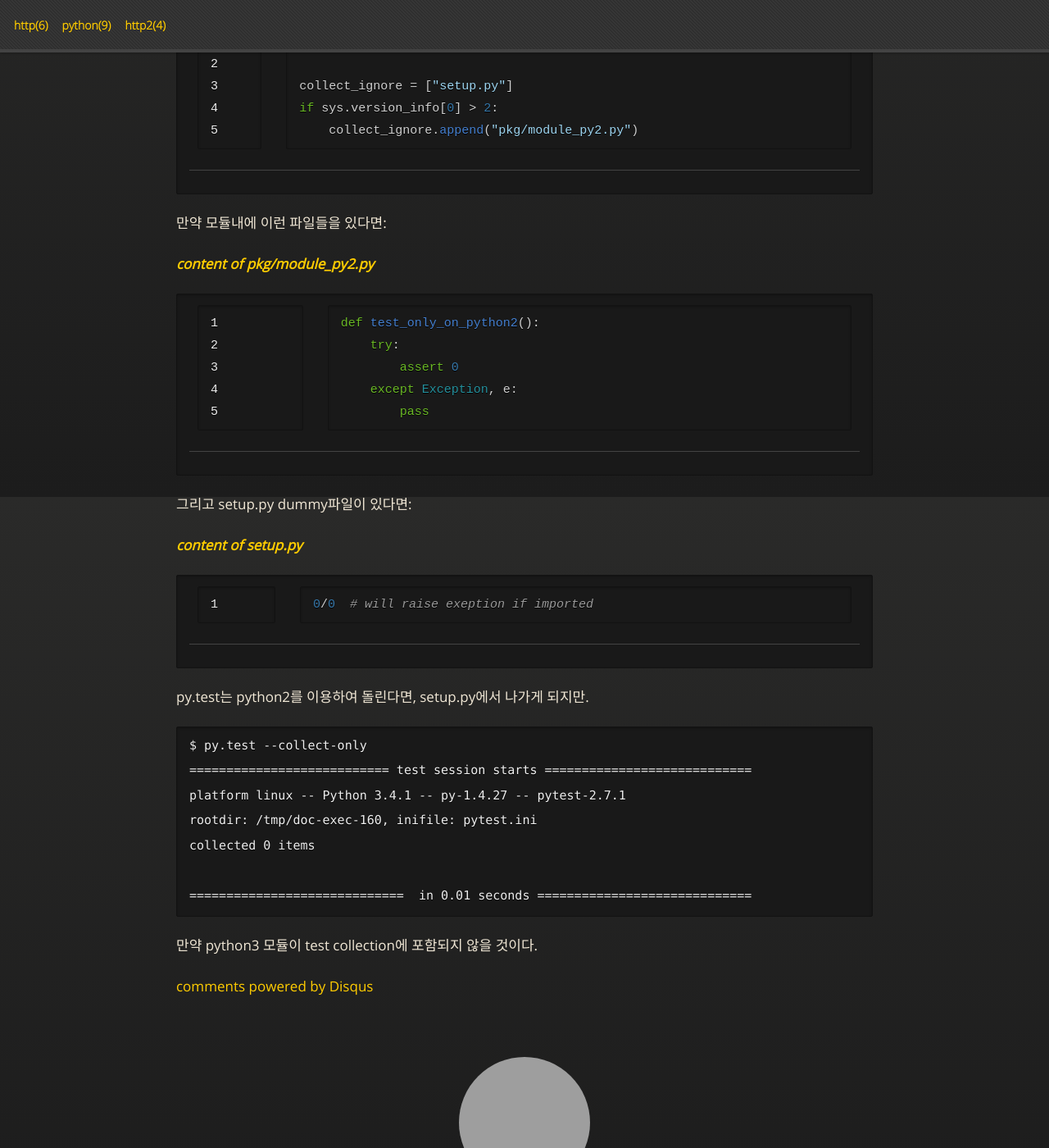
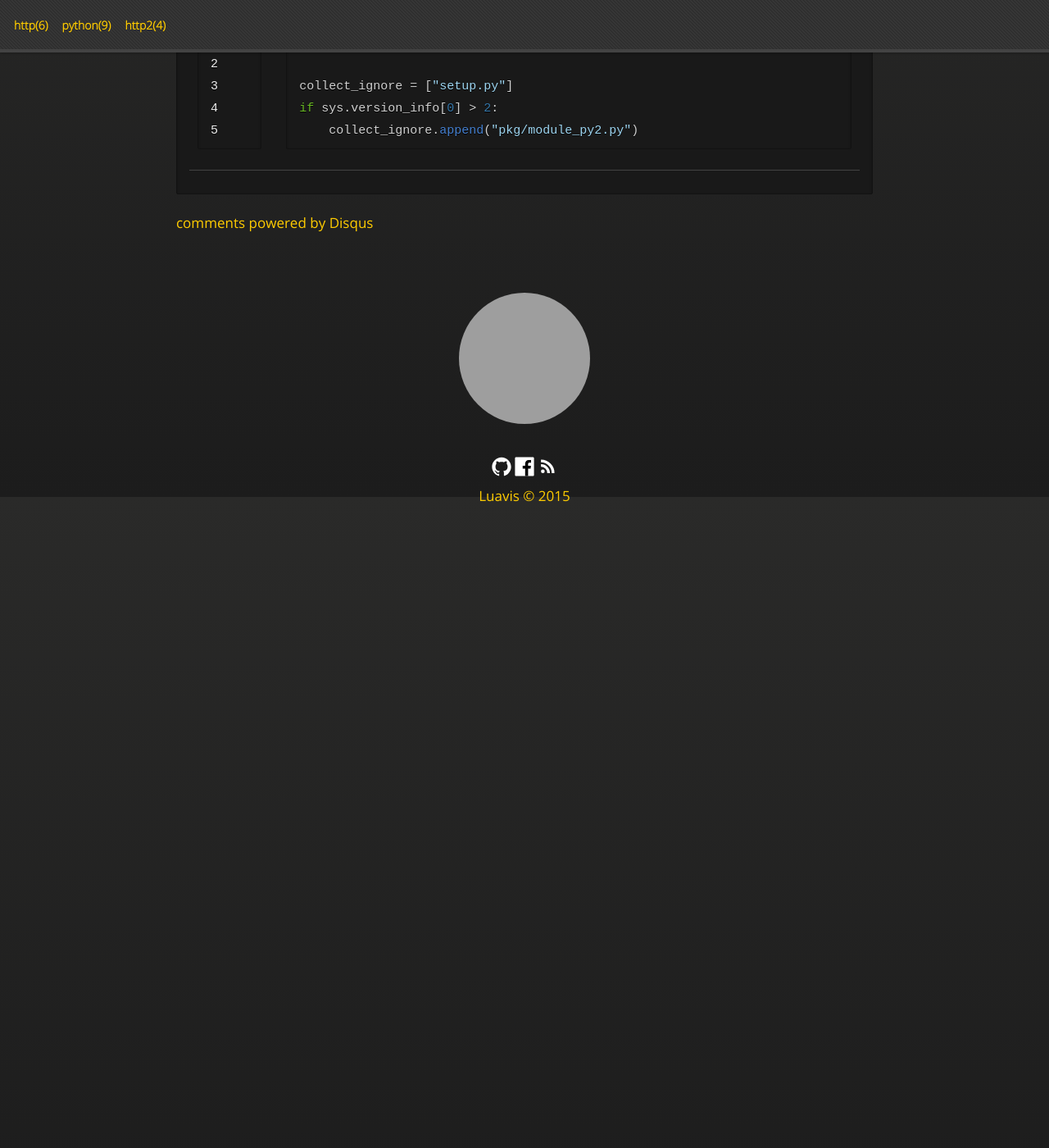
Before and after one commit to Luavis/luavis.github.io, a Jekyll site: the page built from _posts/python/2015-07-25-python-changing standard-test discovery.markdown, in a window 1280 px wide and 1400 px high, scrolled down 3894 px. Shown: the whole window at 82% size. Built offline with Jekyll 4.4.1, drawn with Linux system fonts in a browser that asks for light colours; comment, search, counter and statistics services are not loaded; after the commit the page ends 4553 px from its top, so only the background shows below that; grey boxes are pictures that could not be loaded.

Commit message:
Update pytest

```diff
--- a/_posts/python/2015-07-25-python-changing standard-test discovery.markdown
+++ b/_posts/python/2015-07-25-python-changing standard-test discovery.markdown
@@ -131,33 +131,3 @@ collect_ignore = ["setup.py"]
 if sys.version_info[0] > 2:
     collect_ignore.append("pkg/module_py2.py")
 {% endhighlight %}
-
-만약 모듈내에 이런 파일들을 있다면:
-
-*content of pkg/module_py2.py*
-{% highlight python linenos %}
-def test_only_on_python2():
-    try:
-        assert 0
-    except Exception, e:
-        pass
-{% endhighlight %}
-
-그리고 setup.py dummy파일이 있다면:
-
-*content of setup.py*
-{% highlight python linenos %}
-0/0  # will raise exeption if imported
-{% endhighlight %}
-
-py.test는 python2를 이용하여 돌린다면, setup.py에서 나가게 되지만.
-
-    $ py.test --collect-only
-    =========================== test session starts ============================
-    platform linux -- Python 3.4.1 -- py-1.4.27 -- pytest-2.7.1
-    rootdir: /tmp/doc-exec-160, inifile: pytest.ini
-    collected 0 items
-
-    =============================  in 0.01 seconds =============================
-
-만약 python3 모듈이 test collection에 포함되지 않을 것이다.
```
